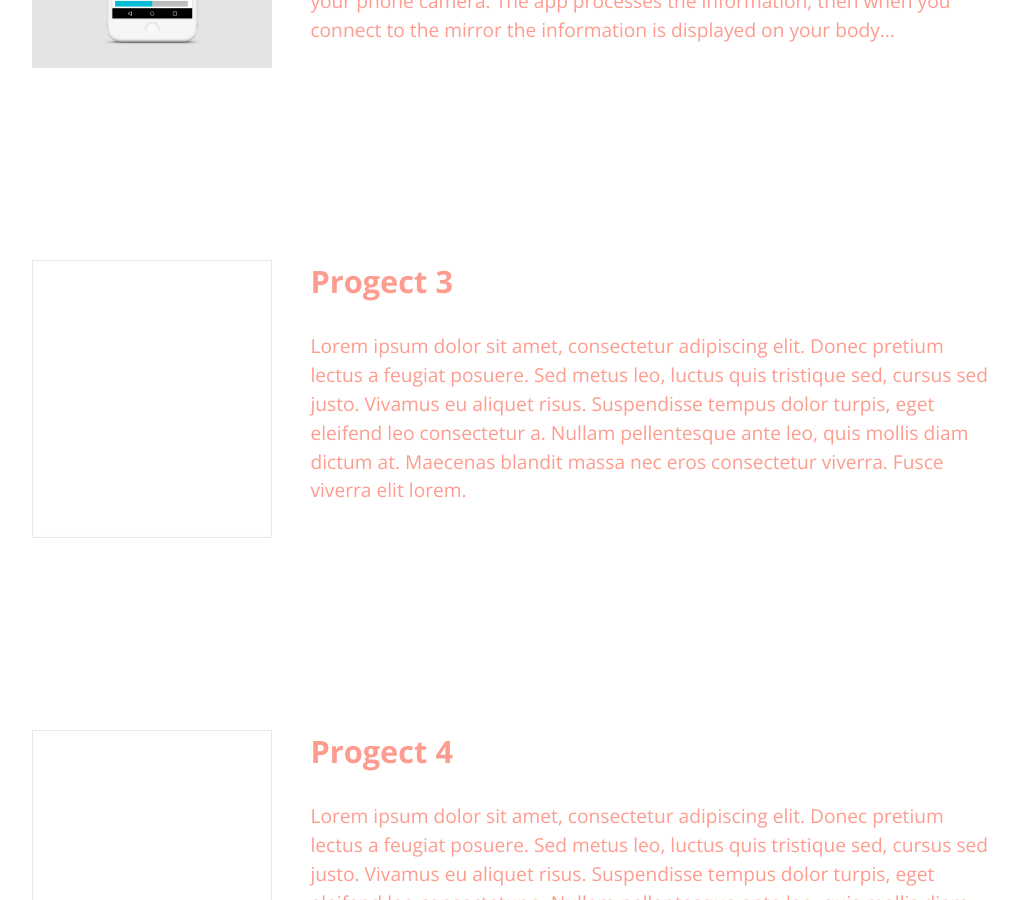
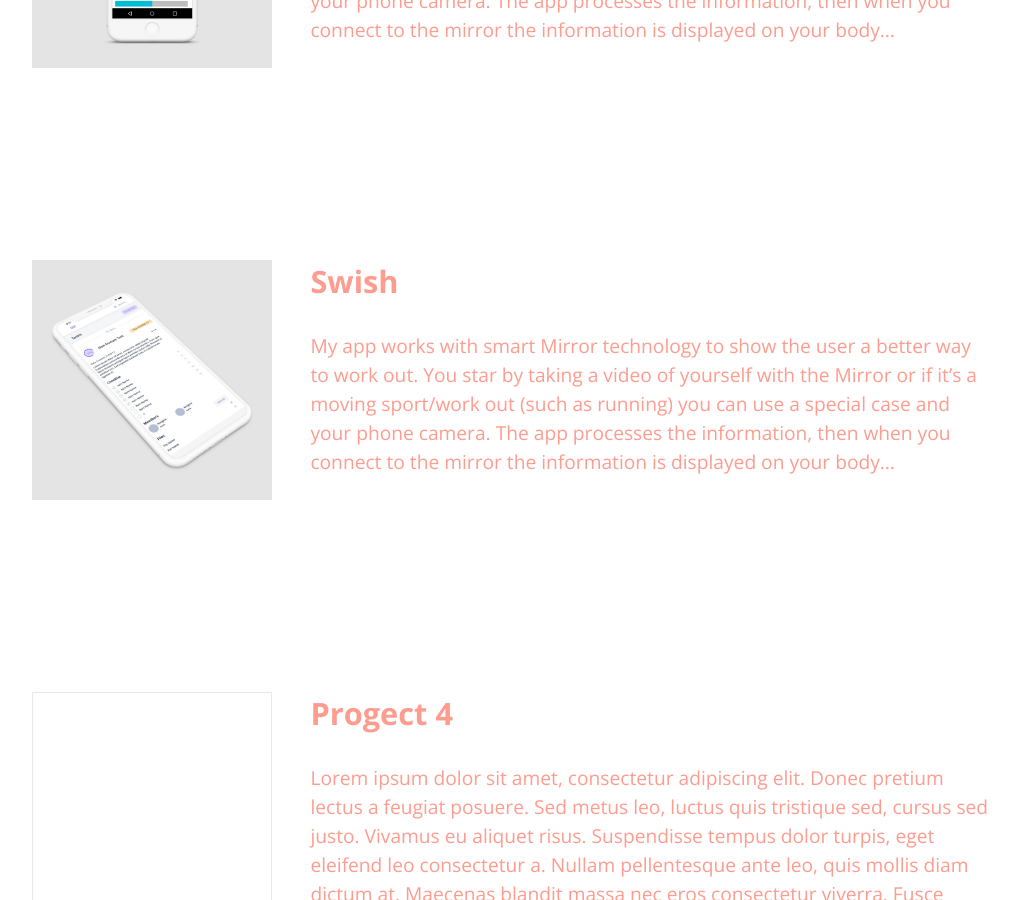
Before and after one commit to Moira2332/moiradesign, a Jekyll site: the page built from index.html, in a window 1280 px wide and 900 px high, scrolled down 1419 px. Shown: the whole window, without its empty margins (128-1146 px from the left). Built offline with Jekyll 4.4.1, drawn with Linux system fonts in a browser that asks for light colours; Markdown is read by kramdown in place of the engine named in the settings.

Commit message:
poroject 4

```diff
--- a/index.html
+++ b/index.html
@@ -77,12 +77,13 @@ layout: default
 
   <div class="grid middle">
     <div class="square unit xs-1 s-1 m-1-2 l-1-4 xl-1-4">
-      <img class="img-flex" src="images/rectangle.jpg" alt="">
+      <a href="project-3.html"><img class="img-flex" src="images/iPhone-X.jpg" alt=""></a>
     </div>
-    <div class="text-2 unit xs-1 s-1 m-1-2 l-3-4 xl-3-4">
-      <h2>Progect 3</h2>
-      <p>Lorem ipsum dolor sit amet, consectetur adipiscing elit. Donec pretium lectus a feugiat posuere. Sed metus leo, luctus quis tristique sed, cursus sed justo. Vivamus eu aliquet risus. Suspendisse tempus dolor turpis, eget eleifend leo consectetur a. Nullam pellentesque ante leo, quis mollis diam dictum at. Maecenas blandit massa nec eros consectetur viverra. Fusce viverra elit lorem.</p>
-    </div>
+      <div class="text-2 unit xs-1 s-1 m-1-2 l-3-4 xl-3-4">
+        <h2>Swish</h2>
+        <p>My app works with smart Mirror technology to show the user a better way to work out.
+  You star by taking a video of yourself with the Mirror or if it’s a moving sport/work out (such as running) you can use a special case and your phone camera. The app processes the information, then when you connect to the mirror the information is displayed on your body...</p>
+      </div>
   </div>
 
   <div class="grid middle">
```
Also changed, not shown: project-3.html (added, +29 -0 lines), project-4.html (added, +58 -0 lines), 2 other files.
